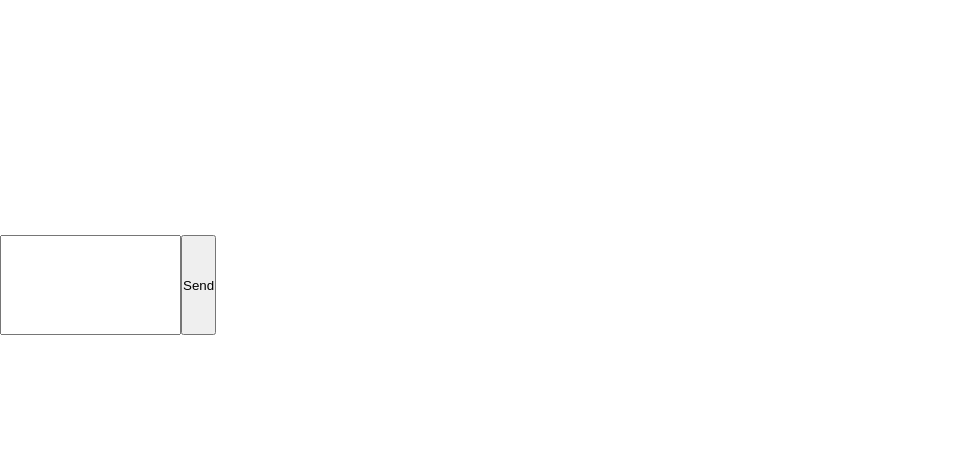
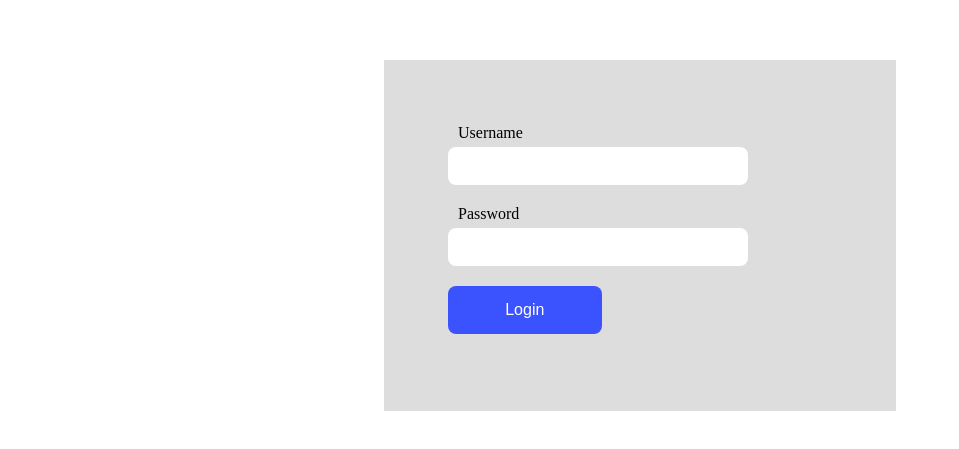
Before and after one commit to jack0wsky/chatapp, a Next.js app: page / in a window 1280 px wide. Shown: the part 165-614 px from the top of the page, without its empty margins (0-959 px from the left). Built offline with nearby package versions, Linux system fonts and the light colour scheme.

Commit message:
added form for handling basic login and redirect

```diff
--- a/components/Chat.tsx
+++ b/components/Chat.tsx
@@ -1,59 +1,100 @@
-import { useEffect, useState } from "react"
+import { useState } from "react"
+import { useRouter } from "next/router"
 import styled from "styled-components"
-import { io } from "socket.io-client"
+import axios from "axios"
+import Input from "@/components/input/input"
 
 const StyledWrapper = styled.section`
+  align-items: center;
   display: flex;
-  flex-flow: column;
   height: 100vh;
+  justify-content: center;
   width: 100%;
 `
-const InputContainer = styled.div`
-  display: flex;
-  height: 100px;
-  width: 100%;
+const LoginForm = styled.form`
+  background-color: #ddd;
+  display: grid;
+  grid-row-gap: 20px;
+  grid-template-rows: repeat(3, 1fr);
+  height: auto;
+  min-height: 40px;
+  padding: 5vw;
+  width: 40%;
 `
-const StyledButton = styled.button``
+const StyledSubmitButton = styled.button`
+  background-color: #3b52ff;
+  border: none;
+  border-radius: 8px;
+  color: #fff;
+  cursor: pointer;
+  font-size: 1em;
+  height: max-content;
+  padding: 15px 20px;
+  width: 40%;
 
-const StyledMessages = styled.div`
-  height: 50vh;
-  width: 100%;
+  &:focus {
+    outline: none;
+  }
 `
 
-// @ts-ignore
-const socket = io()
+// const socket = io("http://localhost:3001")
 
 const Chat = () => {
-  const [message, setMessage] = useState("")
-  const [messages, setMessages] = useState([])
-  const [type, setType] = useState("")
-  useEffect(() => {
-    socket.on("hello", ({ message }) => setMessage(message))
-    socket.on("newMessage", arg => {
-      setMessages([...message, arg])
-    })
-  }, [messages])
+  const [user, setUser] = useState("")
+  const [password, setPassword] = useState("")
 
-  const handleType = e => {
-    setType(e.target.value)
+  const router = useRouter()
+  console.log(router)
+
+  const handleInput = (e: any): any => {
+    switch (e.target.name) {
+      case "username": {
+        setUser(e.target.value)
+        return
+      }
+      case "password": {
+        setPassword(e.target.value)
+        return
+      }
+    }
   }
-  const sendMessage = () => {
-    socket.emit("message", { message: type, user: "Jacek" })
+
+  const handleLogin = async (e: any) => {
+    e.preventDefault()
+    await axios
+      .post("http://localhost:3001/auth", {
+        username: user,
+        password,
+      })
+      .then(res => {
+        if (res.status === 200) router.push("/dashboard")
+      })
+      .catch(err => {
+        throw err
+      })
   }
+
   return (
     <StyledWrapper>
-      <StyledMessages>
-        {messages.map(item => {
-          return <div>
-            <p>{item.message}</p>
-            <p>{item.user}</p>
-          </div>
-        })}
-      </StyledMessages>
-      <InputContainer>
-        <input type="text" onChange={e => handleType(e)} />
-        <StyledButton onClick={sendMessage}>Send</StyledButton>
-      </InputContainer>
+      <LoginForm>
+        <Input
+          onChange={handleInput}
+          label="Username"
+          value={user}
+          type="text"
+          name="username"
+        />
+        <Input
+          label="Password"
+          onChange={handleInput}
+          value={password}
+          type="password"
+          name="password"
+        />
+        <StyledSubmitButton type="submit" onClick={e => handleLogin(e)}>
+          Login
+        </StyledSubmitButton>
+      </LoginForm>
     </StyledWrapper>
   )
 }
--- /dev/null
+++ b/components/input/input.tsx
@@ -0,0 +1,49 @@
+import styled from "styled-components"
+import React from "react"
+
+const StyledWrapper = styled.div`
+  display: flex;
+  flex-flow: column;
+  height: auto;
+  max-width: 300px;
+  width: auto;
+`
+const StyledLabel = styled.label`
+  margin: 0 0 5px 10px;
+`
+
+const StyledInput = styled.input`
+  border: none;
+  border-radius: 8px;
+  font-size: 1em;
+  padding: 10px;
+
+  &:focus {
+    outline: none;
+  }
+`
+
+interface Props {
+  label: string
+  value: string
+  type: string
+  name: string
+  onChange: () => any
+}
+
+const Input: React.FC<Props> = ({ label, value, type, name, onChange }) => {
+  return (
+    <StyledWrapper>
+      <StyledLabel htmlFor={name}>{label}</StyledLabel>
+      <StyledInput
+        value={value}
+        type={type}
+        name={name}
+        id={name}
+        onChange={e => onChange(e)}
+      />
+    </StyledWrapper>
+  )
+}
+
+export default Input
--- a/package.json
+++ b/package.json
@@ -9,6 +9,7 @@
     "export": "npm run build && next export -o _static"
   },
   "dependencies": {
+    "axios": "^0.21.1",
     "next": "10.0.7",
     "npm": "^7.5.6",
     "react": "17.0.1",
@@ -20,6 +21,8 @@
     "@types/express": "^4.17.11",
     "@types/react": "^17.0.2",
     "@types/styled-components": "^5.1.7",
+    "@typescript-eslint/eslint-plugin": "^4.15.2",
+    "@typescript-eslint/parser": "^4.15.2",
     "babel-plugin-styled-components": "^1.12.0",
     "eslint": "^7.20.0",
     "prettier": "^2.2.1",
```
Also changed, not shown: components/message/Message.tsx (added, +38 -0 lines), pages/dashboard.tsx (added, +7 -0 lines), 2 other files (tests, documents, lock files or other folders).
